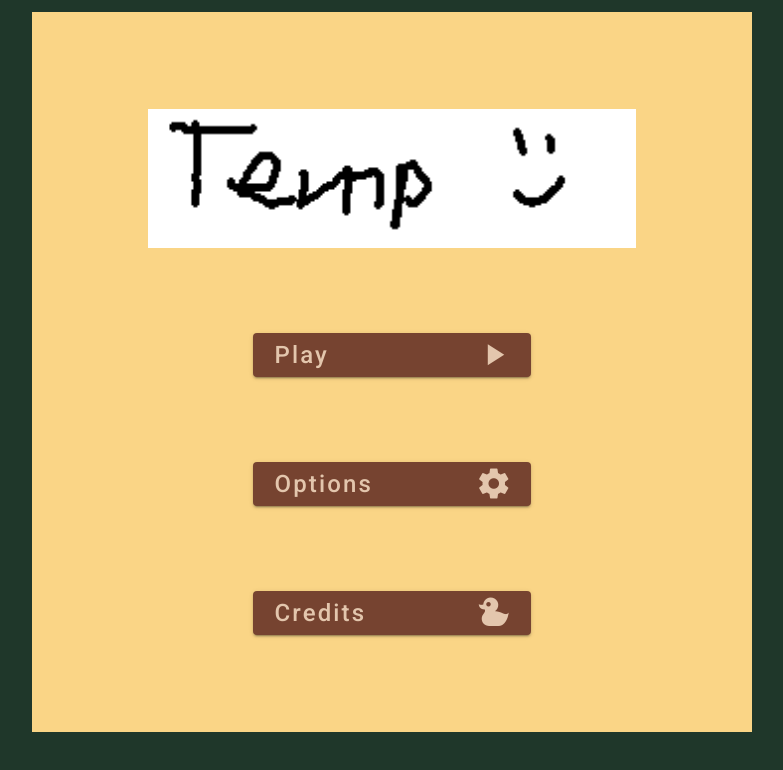
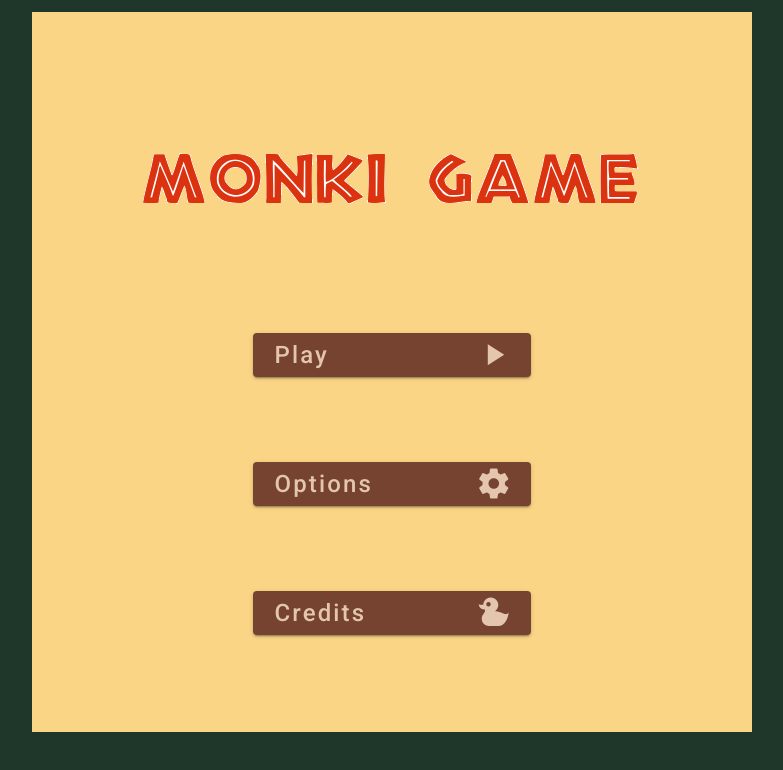
Before and after one commit to LiathHelvetica/MonkiGame, a Nuxt app in the folder MonkiGame/: page / in a window 1280 px wide. Shown: the top 770 px of the page, without its empty margins (248-1031 px from the left). Built offline with nearby package versions, Linux system fonts and the light colour scheme.

Commit message:
changed logo

```diff
--- a/MonkiGame/components/MainMenu.vue
+++ b/MonkiGame/components/MainMenu.vue
@@ -4,7 +4,7 @@
       :src="require('@/assets/logo.png')"
       alt="MonkiGame logo"
       max-height="20%"
-      min-width="70%"
+      contain
     ></v-img>
     <v-btn class="button" large @click="$emit('play-clicked')"
       ><div>Play</div>
```
Also changed, not shown: MonkiGame/assets/logo.png.
